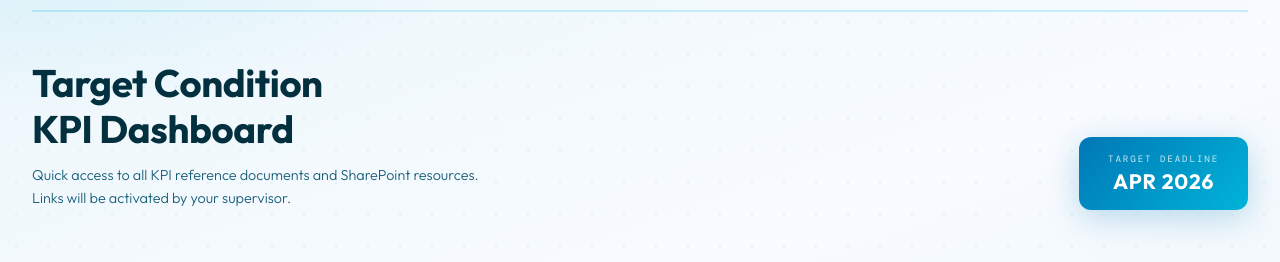
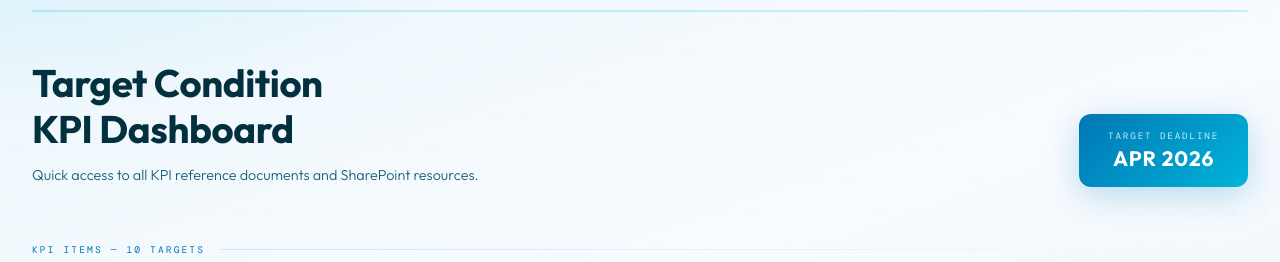
Before and after one commit to afiqr46/NSG-Dashboard, a website: page index.html in a window 1280 px wide. Shown: the part 121-383 px from the top of the page. Drawn offline with nearby package versions, Linux system fonts and the light colour scheme; a web font is replaced by a local one.

Commit message:
Dashboard size update

```diff
--- a/index.html
+++ b/index.html
@@ -193,7 +193,7 @@
   <div class="hero">
     <div class="hero-left">
       <h2>Target Condition <br>KPI Dashboard</h2>
-      <p>Quick access to all KPI reference documents and SharePoint resources. Links will be activated by your supervisor.</p>
+      <p>Quick access to all KPI reference documents and SharePoint resources. </p>
     </div>
     <div class="target-badge">
       <div class="target-label">Target Deadline</div>
```
